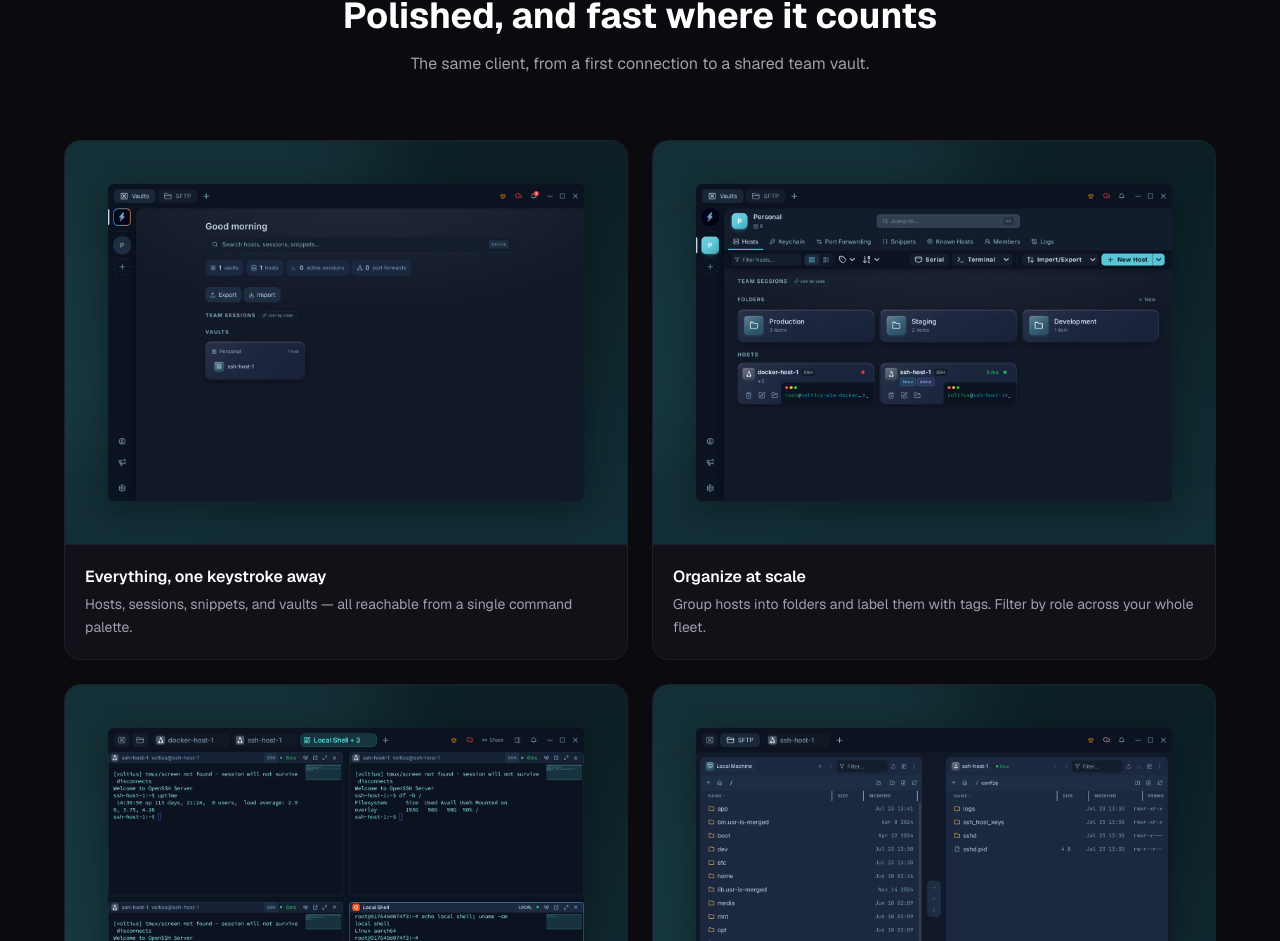
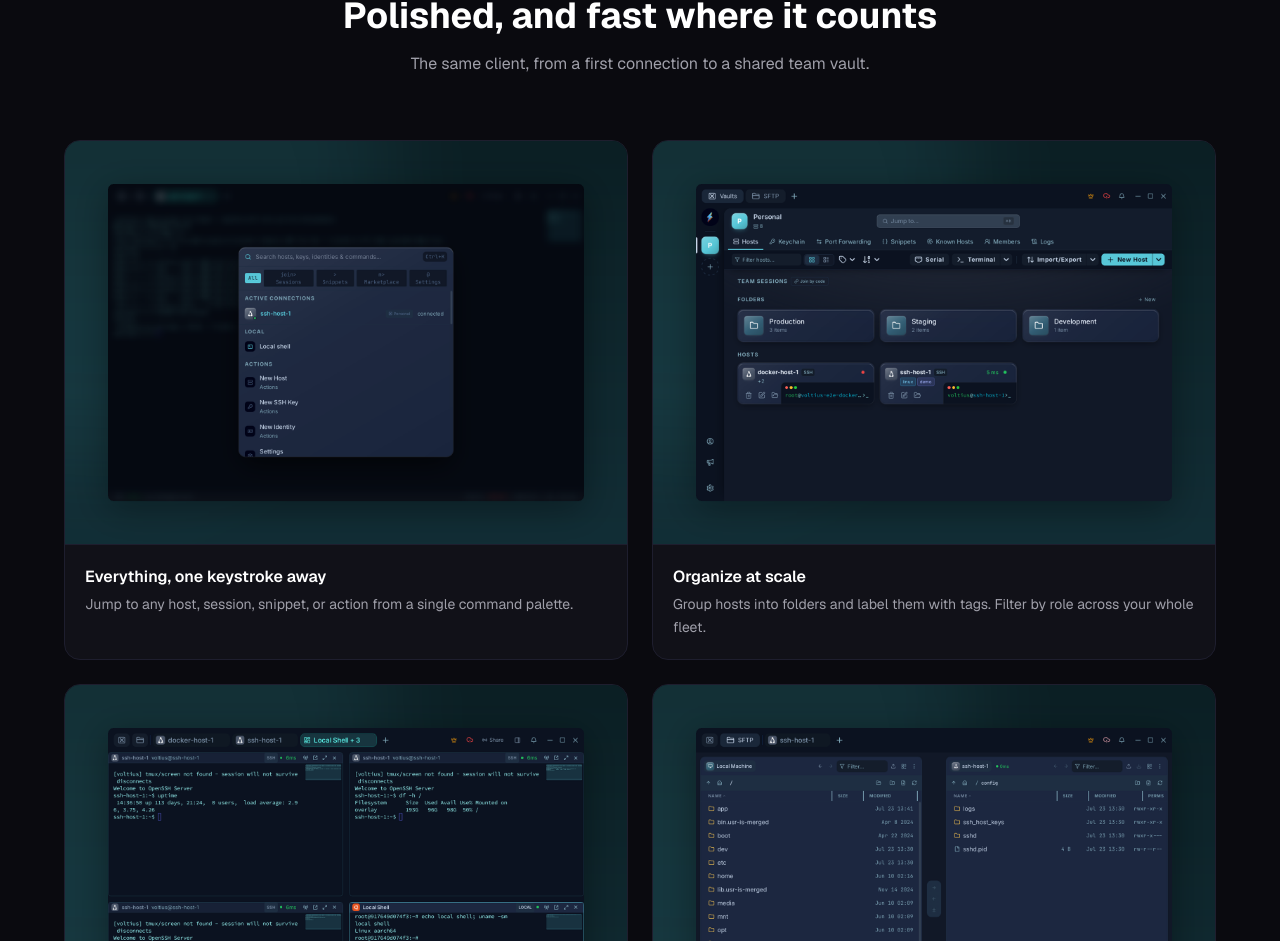
Before and after one commit to VoltiusApp/web, a Next.js app in the folder landing/: page / in a window 1280 px wide. Shown: the part 2944-3885 px from the top of the page. Built offline with nearby package versions, Linux system fonts and the light colour scheme; no server answers.

Commit message:
fix(landing): use real command palette shot in showcase
The showcase card captioned 'command palette' was showing the plain
dashboard (which only has the search bar, not the palette overlay).
Swap in the actual command-palette screenshot.

```diff
--- a/landing/app/components/Showcase.tsx
+++ b/landing/app/components/Showcase.tsx
@@ -5,9 +5,9 @@ import { useFadeIn } from "../hooks/useFadeIn";
 
 const shots = [
   {
-    src: "/screenshots/dashboard-home.png",
+    src: "/screenshots/command-palette.png",
     title: "Everything, one keystroke away",
-    desc: "Hosts, sessions, snippets, and vaults — all reachable from a single command palette.",
+    desc: "Jump to any host, session, snippet, or action from a single command palette.",
   },
   {
     src: "/screenshots/folders-tags.png",
```
Also changed, not shown: landing/public/screenshots/command-palette.png (added), landing/public/screenshots/dashboard-home.png (deleted).
